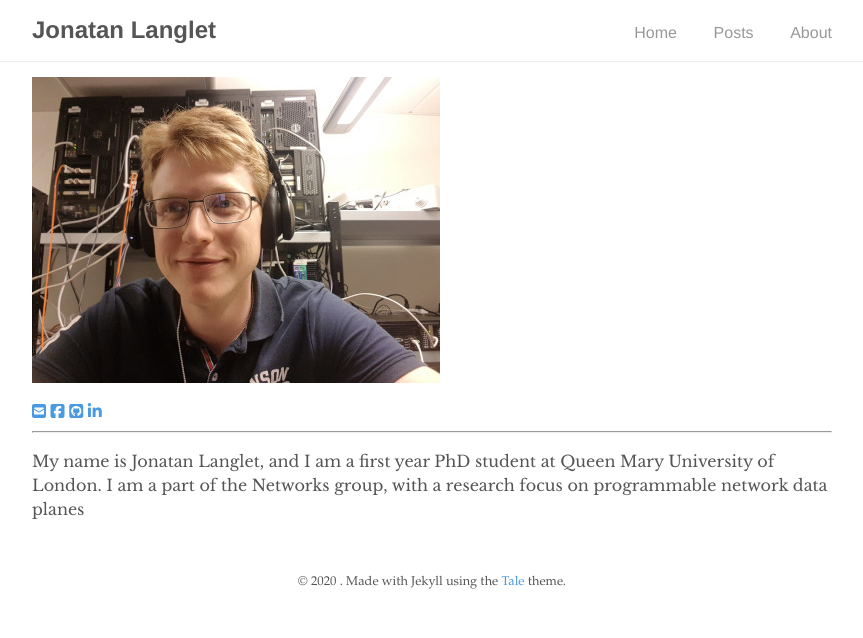
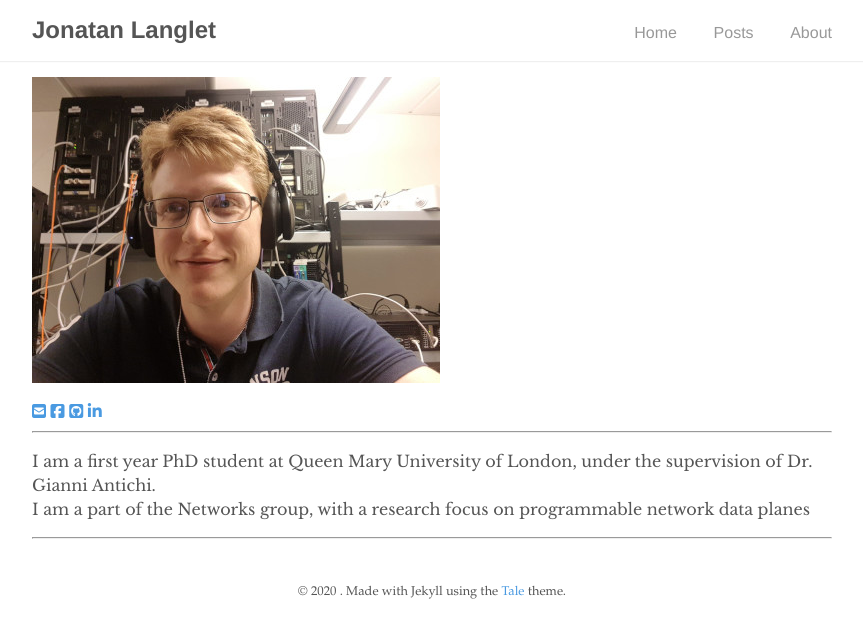
Before and after one commit to jonlanglet/jonlanglet.github.io, a Jekyll site: the page built from index.md, in a window 1280 px wide. Shown: the top 638 px of the page, without its empty margins (208-1071 px from the left). Built offline with Jekyll 4.4.1, drawn with Linux system fonts in a browser that asks for light colours; nearby versions of some CDN libraries.

Commit message:
Add publications system and misc

```diff
--- a/_includes/about.html
+++ b/_includes/about.html
@@ -1,2 +1,3 @@
-My name is Jonatan Langlet, and I am a first year PhD student at Queen Mary University of London.
+I am a first year PhD student at Queen Mary University of London, under the supervision of Dr. Gianni Antichi.
+<br>
 I am a part of the Networks group, with a research focus on programmable network data planes
--- /dev/null
+++ b/_includes/publications.html
@@ -0,0 +1,13 @@
+{% if site.data.publications %}
+<div id="publications">
+    {% assign pubs = site.data.publications %}
+    {% for entry in pubs %}
+        {% assign key = entry | first %}
+        {% if sm[key].id %}
+            {{ sm[key].title }}
+            {{ sm[key].author }}
+            {{ sm[key].year }}
+        {% endif %}
+    {% endfor %}
+</div>
+{% endif %}
--- a/index.md
+++ b/index.md
@@ -6,3 +6,5 @@ title: Home
 {% include social-media-links.html %}
 <hr>
 {% include about.html %}
+<hr>
+{% include publications.html %}
```
Also changed, not shown: _data/publications.yml (added, +14 -0 lines), about.md (+1 -1 lines).
